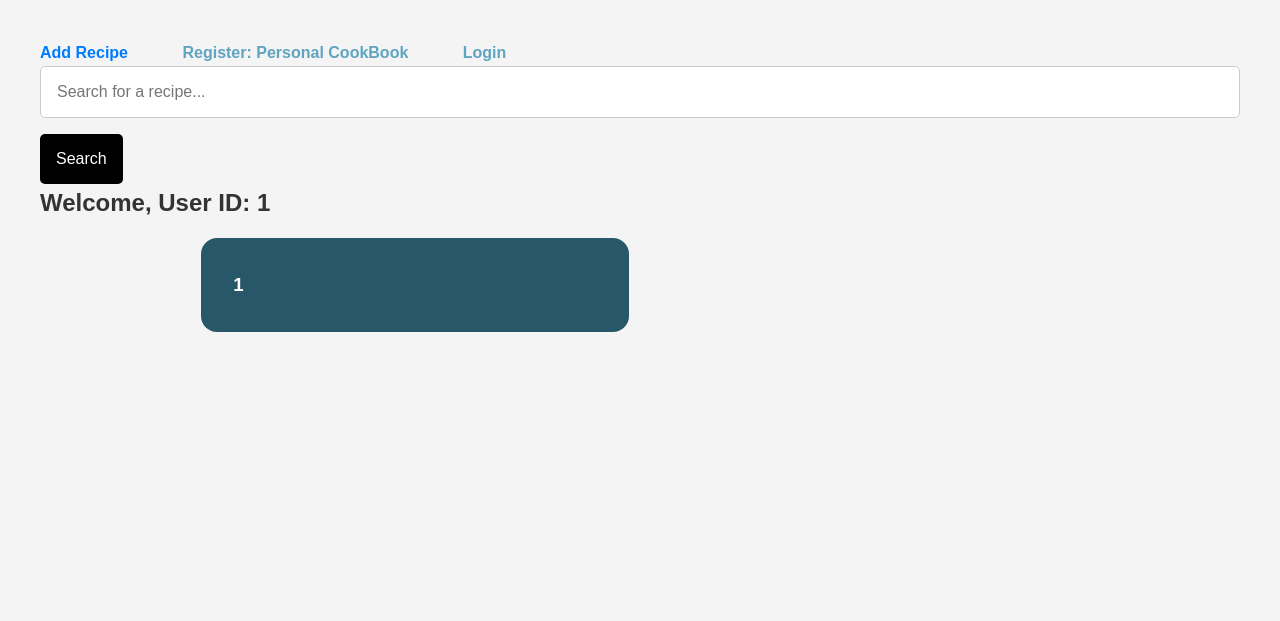
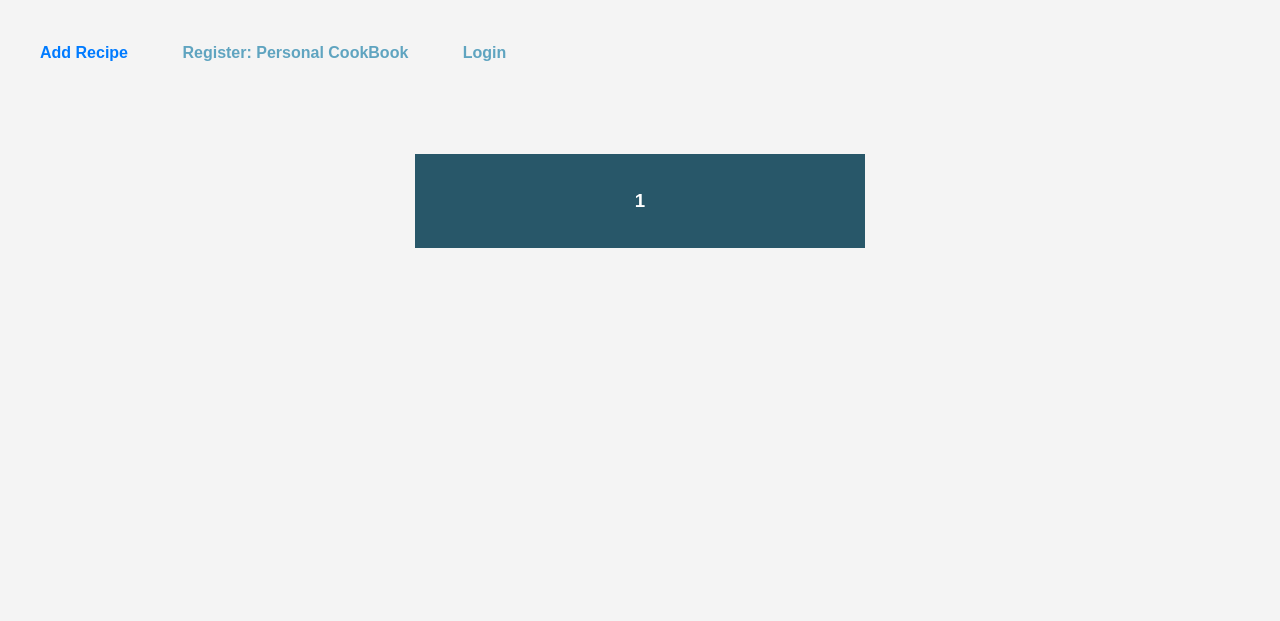
Before and after one commit to aheiner2001/recipedatabase, a Flask app: template templates/index.html in a window 1280 px wide. Shown: the top 621 px of the page. Run offline with Flask 3, Linux system fonts and the light colour scheme; the template is opened without the code that fills it: most values are stand-ins (such as "Sample title", 1, 10 or a date in 2020).

Commit message:
new changes

```diff
--- a/app.py
+++ b/app.py
@@ -27,10 +27,12 @@ def login():
 
 @app.route('/')
 def home():
-    # if 'user_id' not in session:
-    #     return redirect('/login')
-    # user_id = session['user_id']
-    # user_id ="25" # Retrieve user ID from session
+    if 'user_id' not in session:
+        return redirect('/login')
+    user_id = session['user_id']
+
+    user_id = session.get('user_id')
+ # Retrieve user ID from session
 
 
     cursor = db.cursor()
@@ -56,7 +58,7 @@ def home():
     # steps = cursor.fetchall()
     # cursor.close()
 
-    return render_template('index.html', ingredients=ingredients, recipes=recipes, steps=steps)
+    return render_template('index.html', ingredients=ingredients, recipes=recipes, steps=steps, user_id=user_id)
 
 
 
@@ -104,7 +106,7 @@ def add_recipe():
     cursor = db.cursor()
     recipe_name = request.form.get('recipe_name')
     serving_size = request.form.get('serving_size')
-    user_id = session.get('user_id')
+    user_id = 1
 
     cursor.execute("INSERT INTO recipes (recipe_name, serving_size, users_idusers) VALUES (%s, %s, %s)",
                    (recipe_name, serving_size, user_id))
--- a/static/styles.css
+++ b/static/styles.css
@@ -22,18 +22,20 @@ body h1{
     width: 75%;
     min-height: 50vh;
     display: grid;
-    grid-template-columns: 1fr 1fr ;
+    grid-template-columns: 1fr  ;
     margin: 0 auto;
+    margin-top: 5rem;
 
 }
 .recipe_card{
-   width: 95%;
+   width: 50%;
    background-color: #285769;
    padding: 2rem;
    margin: 0 auto;
-   margin: 1rem auto;
+   margin: .5rem auto;
    color: white;
-   border-radius: 1rem;
+   text-align: center;
+
 }
 
 .recipe_card:hover{
--- a/templates/index.html
+++ b/templates/index.html
@@ -12,17 +12,17 @@
     <a class="register_link" href="{{ url_for('register') }}">Register: Personal CookBook</a>
     <a class="register_link" href="{{ url_for('login') }}">Login</a>
 
-    <form action="search_results.html" method="GET">
+    <!-- <form action="search_results.html" method="GET">
         <input type="text" name="query" placeholder="Search for a recipe..." required>
         <button type="submit">Search</button>
-    </form>
+    </form> -->
 
     <div class="searchresults"></div>
 
 
-    <div class="welcome_message">
+    <!-- <div class="welcome_message">
         <h2>Welcome, User ID: {{ user_id }}</h2>
-    </div>
+    </div> -->
 
                     <!-- # recipe[0] = name
 # ingredients [name, quanity, type, recipeid] -->
```
